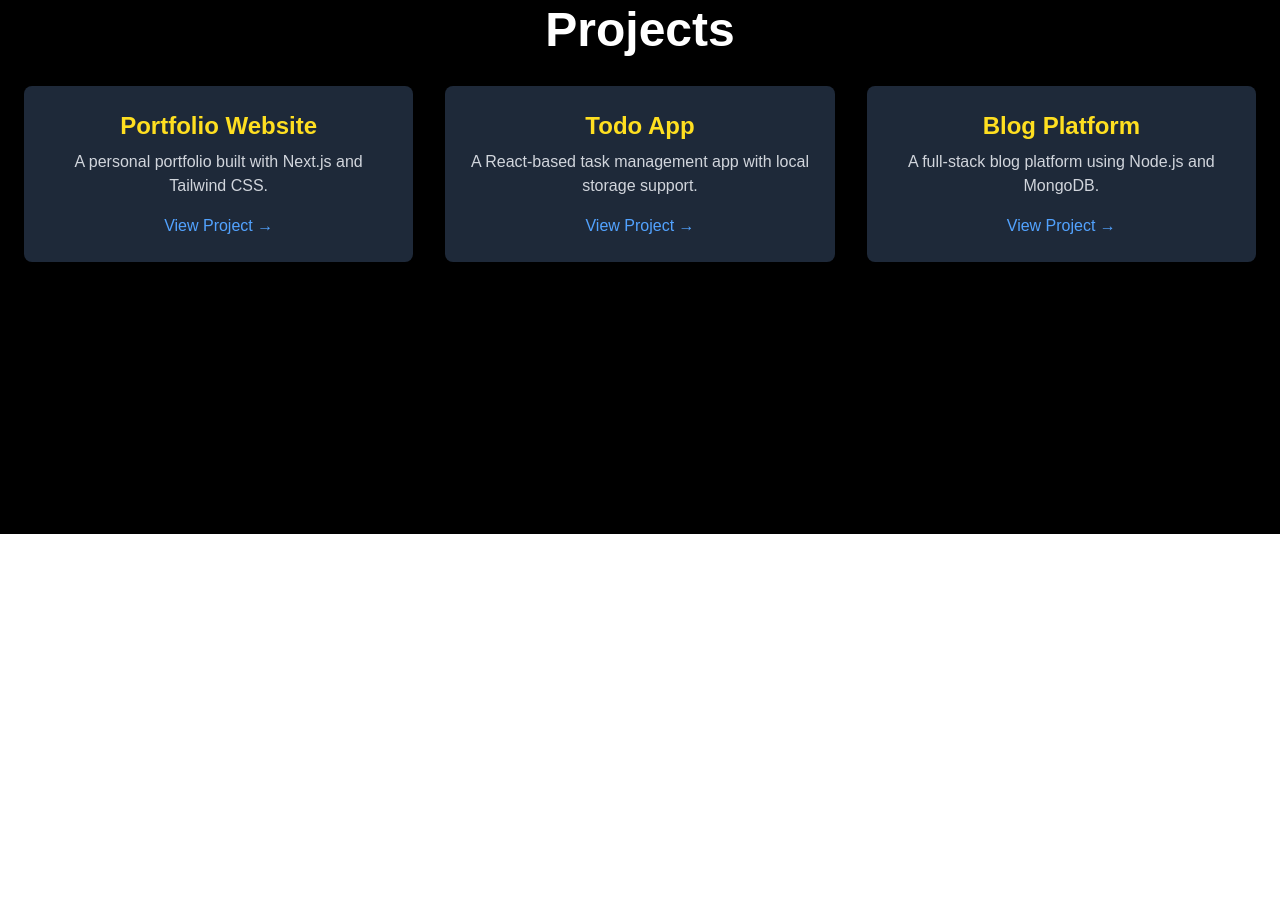
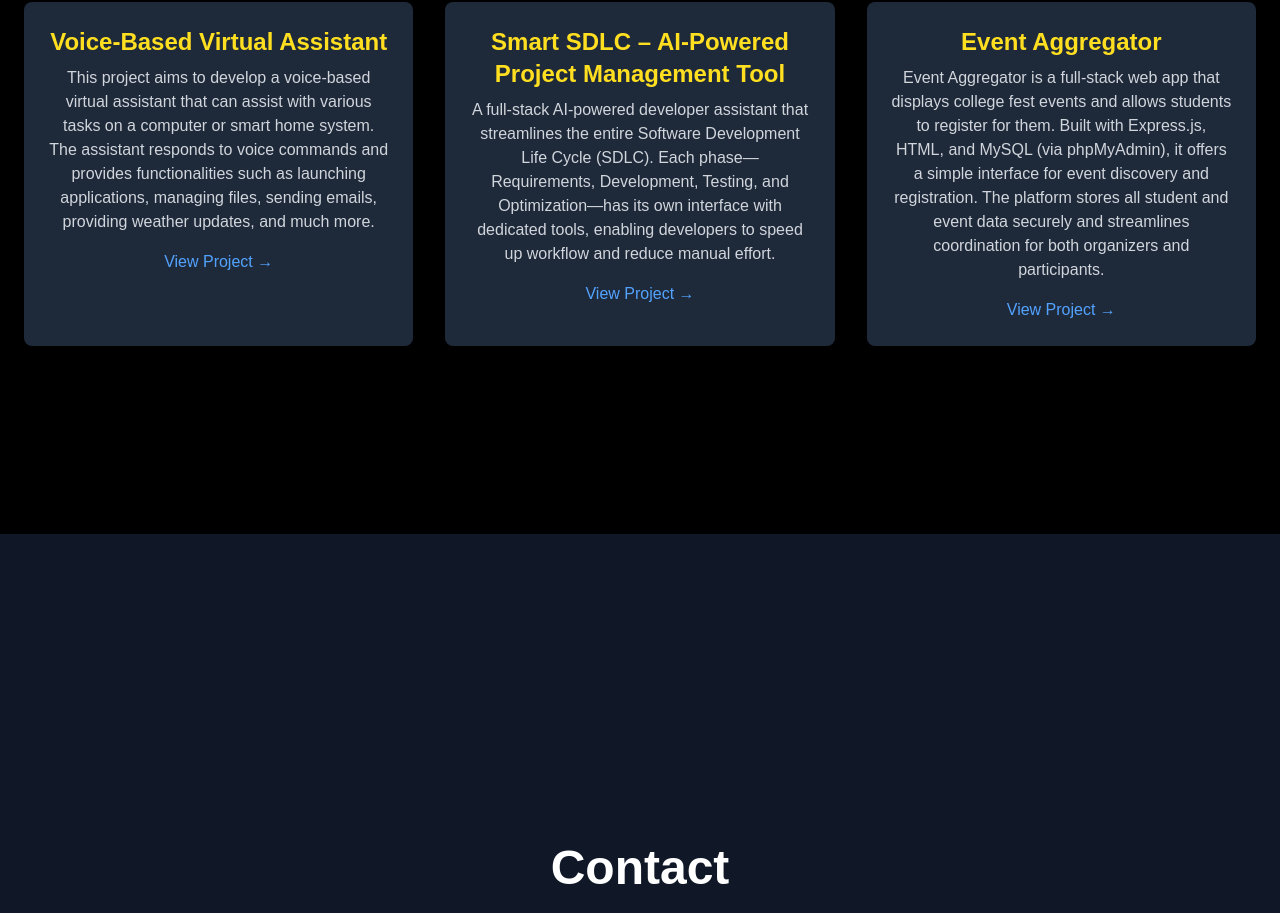
Before and after one commit to gowtham-rajolu/nextjs_portfolio, a Next.js app: page / in a window 1280 px wide. Shown: the part 1866-2779 px from the top of the page. Before the commit the page ends 2400 px from the top, so only its background shows below. Built offline with nearby package versions, Linux system fonts and the light colour scheme.

Commit message:
modified:   app/data.json 	modified:   app/page.js

```diff
--- a/app/data.json
+++ b/app/data.json
@@ -1,21 +1,26 @@
 {
     "name":"Rajolu Gowtham",
+    "email":"gowthamrajolu@gmail.com",
+    "github":"https://github.com/gowtham-rajolu",
+    "linkedin":"https://www.linkedin.com/in/gowtham-rajolu/",
+    "youtube":"https://www.youtube.com/@gowtham_nani_",
+    "instagram":"https://www.instagram.com/_._gowtham_nani_._/?igsh=bDZ3OW02Nml1M2xn#",
     "roles":["Frontend Developer","Backend Developer","Full Stack Developer","Penetration Tester", "Ethical Hacker","AI Engineer","and more..."],
     "projects": [
     {
-      "title": "Portfolio Website",
-      "description": "A personal portfolio built with Next.js and Tailwind CSS.",
-      "link": "https://your-portfolio-link.com"
+      "title": "Voice-Based Virtual Assistant",
+      "description": "This project aims to develop a voice-based virtual assistant that can assist with various tasks on a computer or smart home system. The assistant responds to voice commands and provides functionalities such as launching applications, managing files, sending emails, providing weather updates, and much more.",
+      "link": "https://github.com/gowtham-rajolu/virtual_assistant"
     },
     {
-      "title": "Todo App",
-      "description": "A React-based task management app with local storage support.",
-      "link": "https://github.com/username/todo-app"
+      "title": "Smart SDLC – AI-Powered Project Management Tool",
+      "description": "A full-stack AI-powered developer assistant that streamlines the entire Software Development Life Cycle (SDLC). Each phase—Requirements, Development, Testing, and Optimization—has its own interface with dedicated tools, enabling developers to speed up workflow and reduce manual effort.",
+      "link": "https://github.com/gowtham-rajolu/ibm"
     },
     {
-      "title": "Blog Platform",
-      "description": "A full-stack blog platform using Node.js and MongoDB.",
-      "link": "https://github.com/username/blog-platform"
+      "title": "Event Aggregator",
+      "description": "Event Aggregator is a full-stack web app that displays college fest events and allows students to register for them. Built with Express.js, HTML, and MySQL (via phpMyAdmin), it offers a simple interface for event discovery and registration. The platform stores all student and event data securely and streamlines coordination for both organizers and participants.",
+      "link": "https://github.com/gowtham-rajolu/event_aggrigator"
     }
   ],
   "about":""
--- a/app/page.js
+++ b/app/page.js
@@ -87,6 +87,83 @@ export default function Home() {
           </div>
         </div>
     </section>
+    {/* Contact Section */}
+    <section
+      id="contact"
+      className="min-h-screen flex flex-col items-center justify-center bg-gray-900 text-white px-6 py-20"
+      data-aos="fade-up"
+    >
+      <div className="text-center mb-8">
+        <h2 className="text-5xl font-bold mb-4">Contact</h2>
+        <p className="text-lg text-gray-300 mb-6">
+          Let’s connect! Reach out through any of the platforms below.
+        </p>
+        <div className="flex gap-10 flex-wrap justify-center">
+          {/* LinkedIn */}
+          <a
+            href={data.linkedin}
+            target="_blank"
+            rel="noopener noreferrer"
+            aria-label="LinkedIn"
+          >
+            <svg className="w-8 h-8 fill-current text-blue-500 hover:text-blue-400 transition" xmlns="http://www.w3.org/2000/svg" viewBox="0 0 24 24">
+              <path d="M4.98 3.5c0 1.38-1.11 2.5-2.48 2.5S0 4.88 0 3.5 1.11 1 2.48 1 4.98 2.12 4.98 3.5zM.24 8.99h4.76V24H.24V8.99zM8.34 8.99h4.56v2.05h.06c.63-1.2 2.17-2.46 4.47-2.46 4.78 0 5.66 3.14 5.66 7.22V24H18V15.21c0-2.09-.04-4.78-2.91-4.78-2.91 0-3.36 2.27-3.36 4.62V24H8.34V8.99z" />
+            </svg>
+          </a>
+
+          {/* GitHub */}
+          <a
+            href={data.github}
+            target="_blank"
+            rel="noopener noreferrer"
+            aria-label="GitHub"
+          >
+            <svg className="w-8 h-8 fill-current text-white hover:text-gray-300 transition" xmlns="http://www.w3.org/2000/svg" viewBox="0 0 24 24">
+              <path d="M12 .5C5.73.5.5 5.73.5 12a11.5 11.5 0 008 10.94c.58.1.8-.25.8-.56v-2.15c-3.26.71-3.95-1.57-3.95-1.57-.53-1.35-1.3-1.7-1.3-1.7-1.06-.73.08-.72.08-.72 1.18.08 1.8 1.21 1.8 1.21 1.04 1.79 2.73 1.27 3.4.97.1-.76.41-1.27.75-1.56-2.6-.3-5.34-1.3-5.34-5.79 0-1.28.46-2.33 1.21-3.15-.12-.3-.53-1.5.11-3.14 0 0 .99-.32 3.25 1.2a11.3 11.3 0 015.92 0C17.76 4.01 18.75 4.33 18.75 4.33c.65 1.64.24 2.84.12 3.14.75.82 1.2 1.87 1.2 3.15 0 4.5-2.75 5.49-5.37 5.78.42.37.8 1.1.8 2.23v3.3c0 .31.22.67.81.56A11.5 11.5 0 0023.5 12C23.5 5.73 18.27.5 12 .5z" />
+            </svg>
+          </a>
+
+          {/* Email */}
+            <a href={`mailto:${data.gmail}`} aria-label="Email">
+              <svg
+                className="w-8 h-8 fill-current text-red-400 hover:text-red-300 transition"
+                xmlns="http://www.w3.org/2000/svg"
+                viewBox="0 0 24 24"
+              >
+                <path d="M12 13.065L.375 4.5h23.25L12 13.065zm0 2.133L.375 6.632V19.5h23.25V6.632L12 15.198z" />
+              </svg>
+            </a>
+
+
+          {/* YouTube */}
+          <a
+            href={data.youtube}
+            target="_blank"
+            rel="noopener noreferrer"
+            aria-label="YouTube"
+          >
+            <svg className="w-8 h-8 fill-current text-red-600 hover:text-red-500 transition" xmlns="http://www.w3.org/2000/svg" viewBox="0 0 576 512">
+              <path d="M549.7 124.1c-6.3-23.8-24.9-42.4-48.6-48.6C456.5 64 288 64 288 64S119.5 64 74.9 75.5c-23.7 6.3-42.3 24.9-48.6 48.6C16 168.6 16 256 16 256s0 87.4 10.3 131.9c6.3 23.8 24.9 42.4 48.6 48.6C119.5 448 288 448 288 448s168.5 0 213.1-11.5c23.7-6.3 42.3-24.9 48.6-48.6C560 343.4 560 256 560 256s0-87.4-10.3-131.9zM232 334.4V177.6L352 256l-120 78.4z" />
+            </svg>
+          </a>
+
+          {/* Instagram */}
+          <a
+            href={data.instagram}
+            target="_blank"
+            rel="noopener noreferrer"
+            aria-label="Instagram"
+          >
+            <svg className="w-8 h-8 fill-current text-pink-500 hover:text-pink-400 transition" xmlns="http://www.w3.org/2000/svg" viewBox="0 0 448 512">
+              <path d="M224.1 141c-63.6 0-114.9 51.3-114.9 114.9S160.5 370.9 224.1 370.9 339 319.6 339 255.9 287.7 141 224.1 141zm0 186.6c-39.6 0-71.7-32.1-71.7-71.7s32.1-71.7 71.7-71.7 71.7 32.1 71.7 71.7-32.1 71.7-71.7 71.7zm146.4-194.3c0 14.9-12 27-27 27s-27-12.1-27-27 12-27 27-27 27 12.1 27 27zm76.1 27.2c-.1-54.4-44.2-98.5-98.6-98.6H98.6C44.2 62 0 106.1 0 160.5v191c0 54.4 44.2 98.5 98.6 98.6h191c54.4-.1 98.5-44.2 98.6-98.6V160.5zm-48.4 191c0 27-22 49-49 49H98.6c-27 0-49-22-49-49v-191c0-27 22-49 49-49h191c27 0 49 22 49 49v191z" />
+            </svg>
+          </a>
+        </div>
+      </div>
+    </section>
+
+
+
     </div>
   );
 }
```
